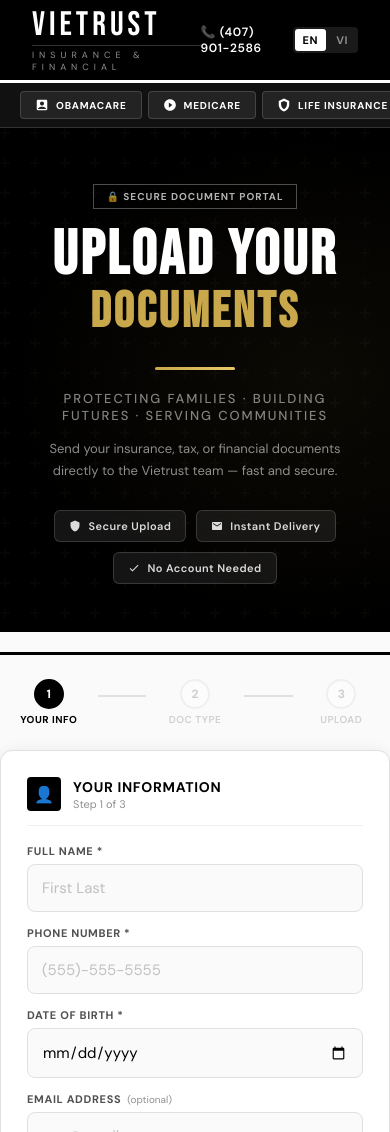
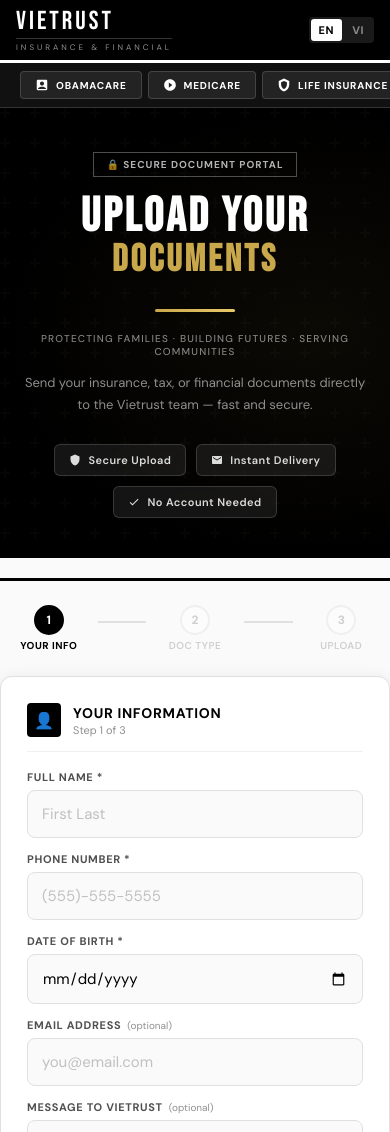
Before and after one commit to tommyho12/DOCUMENT-READER, a plain HTML site: page index.html in a window 390 px wide. Shown: the top 1132 px of the page. Drawn offline with Linux system fonts and the light colour scheme.

Commit message:
Update index.html
Changed the way the header shows up on the phone.

```diff
--- a/index.html
+++ b/index.html
@@ -170,6 +170,18 @@
 .footer-sub{font-size:9px;color:var(--gray-400);letter-spacing:4px;text-transform:uppercase;margin-bottom:12px}
 .footer-info{font-size:12px;color:rgba(255,255,255,0.4);line-height:2}
 .footer-info a{color:rgba(255,255,255,0.6);text-decoration:none}
+
+@media (max-width: 600px) {
+  .header { padding: 0 16px; }
+  .header-inner { height: 60px; }
+  .logo-main { font-size: 26px; letter-spacing: 3px; }
+  .logo-sub { font-size: 8px; letter-spacing: 3px; }
+  .header-phone { display: none; }
+  .hero h1 { font-size: 48px; }
+  .hero h1 span { font-size: 38px; }
+  .hero-content { padding: 44px 20px 40px; }
+  .hero-tagline { font-size: 10px; letter-spacing: 0.12em; }
+}
 </style>
 </head>
 <body>
```
